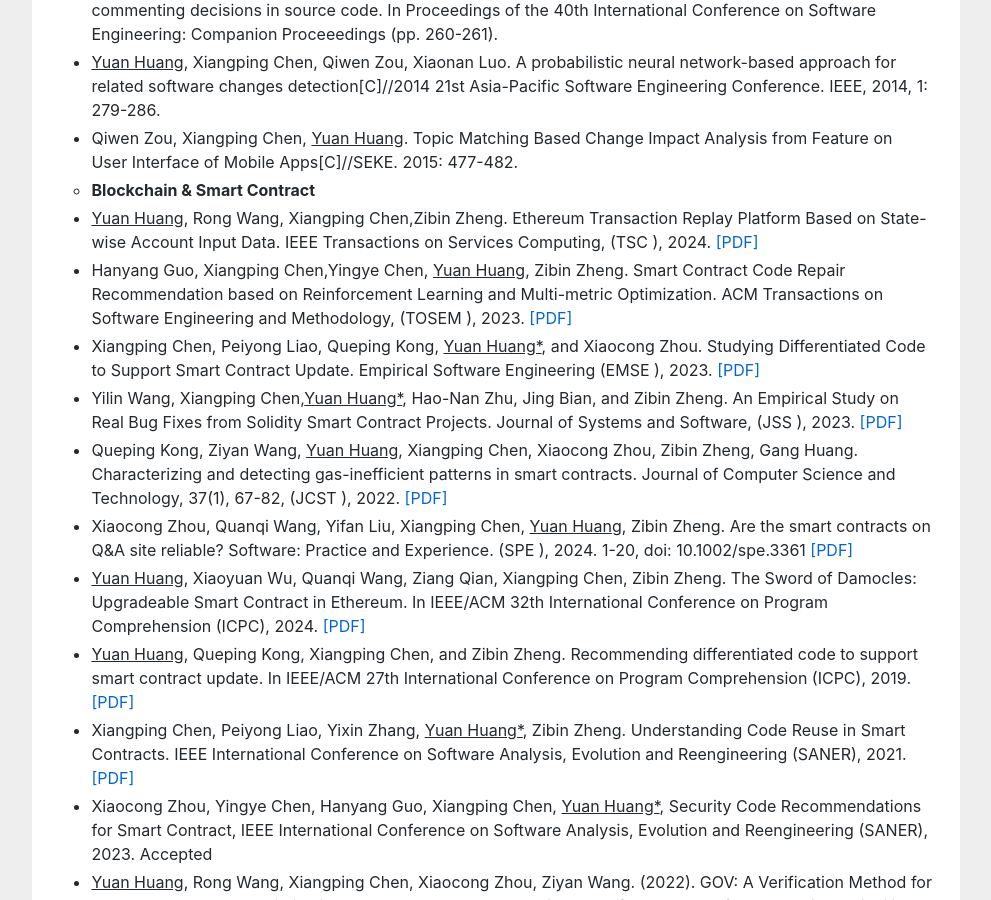
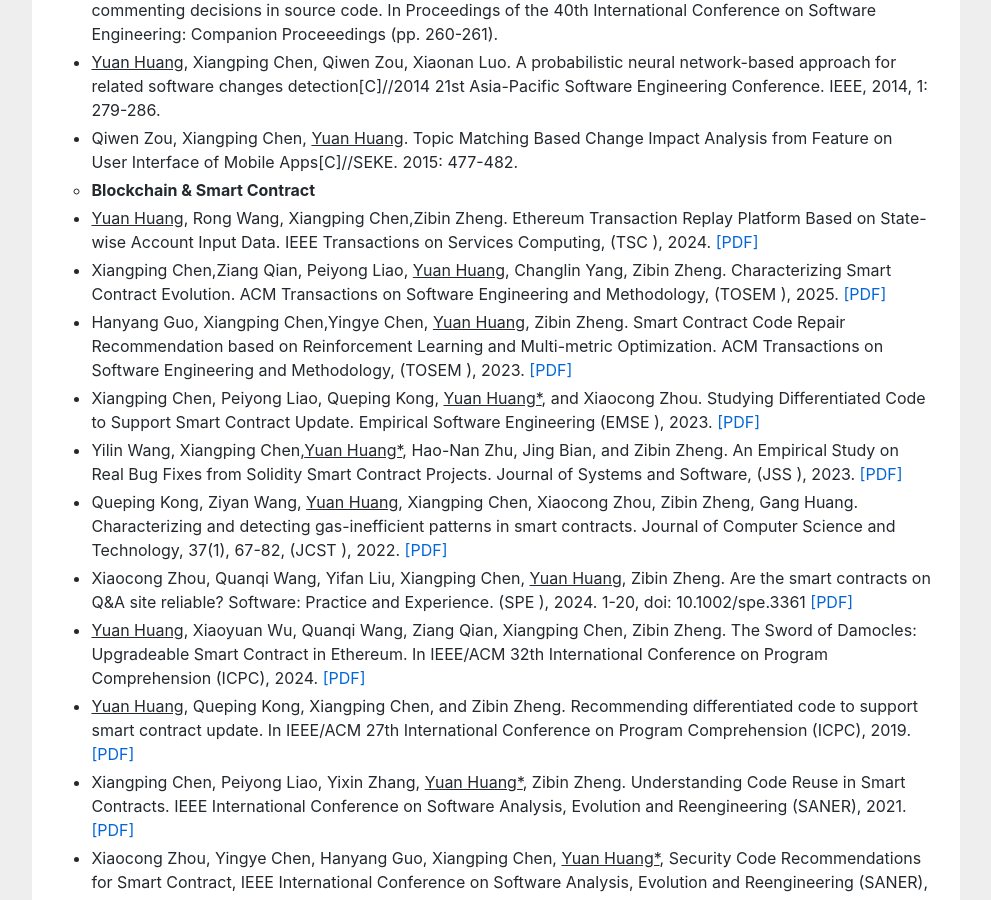
Before and after one commit to huangyuan-hy/huangyuan-hy.github.io, a Jekyll site: the page index.html, which Jekyll copies as it is, in a window 1280 px wide and 900 px high, scrolled down 4171 px. Shown: the whole window, without its empty margins (144-1135 px from the left). Built offline with Jekyll 4.4.1, drawn with Linux system fonts in a browser that asks for light colours.

Commit message:
Update index.html

```diff
--- a/index.html
+++ b/index.html
@@ -199,6 +199,7 @@ empirical study to learn how programmers reuse code on <a href="https://stackove
 	<li type="circle"><b>Blockchain & Smart Contract</b></li>
 
 <li><u>Yuan Huang</u>, Rong Wang, Xiangping Chen,Zibin Zheng. Ethereum Transaction Replay Platform Based on State-wise Account Input Data. IEEE Transactions on Services Computing, (TSC <a href="" style="color:red;">  </a>), 2024. <a href="">[PDF]</a></li>
+<li>Xiangping Chen,Ziang Qian, Peiyong Liao, <u>Yuan Huang</u>, Changlin Yang, Zibin Zheng. Characterizing Smart Contract Evolution. ACM Transactions on Software Engineering and Methodology, (TOSEM <a href="" style="color:red;">  </a>), 2025. <a href="">[PDF]</a></li>
 <li>Hanyang Guo, Xiangping Chen,Yingye Chen,  <u>Yuan Huang</u>, Zibin Zheng. Smart Contract Code Repair Recommendation based on Reinforcement Learning and Multi-metric Optimization. ACM Transactions on Software Engineering and Methodology, (TOSEM <a href="" style="color:red;">  </a>), 2023. <a href="">[PDF]</a></li>
 <li>Xiangping Chen, Peiyong Liao, Queping Kong, <u>Yuan Huang*</u>,  and Xiaocong Zhou. Studying Differentiated Code to Support Smart Contract Update. Empirical Software Engineering (EMSE <a href="" style="color:red;">  </a>), 2023. <a href="">[PDF]</a></li>
 <li>Yilin Wang, Xiangping Chen,<u>Yuan Huang*</u>, Hao-Nan Zhu, Jing Bian, and Zibin Zheng. An Empirical Study on Real Bug Fixes from Solidity Smart Contract Projects. Journal of Systems and Software,  (JSS <a href="" style="color:red;">  </a>), 2023. <a href="">[PDF]</a></li>
```
